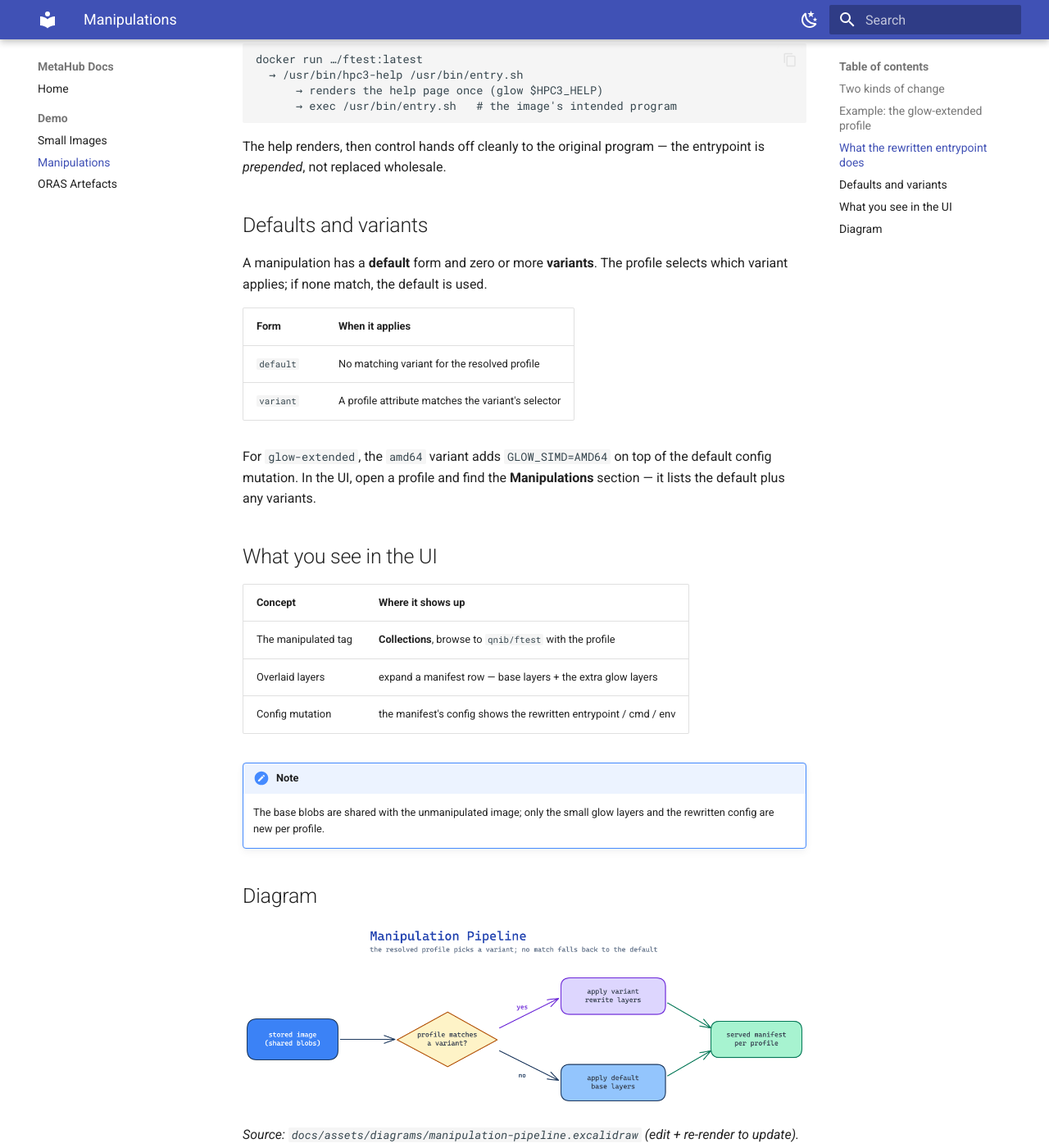
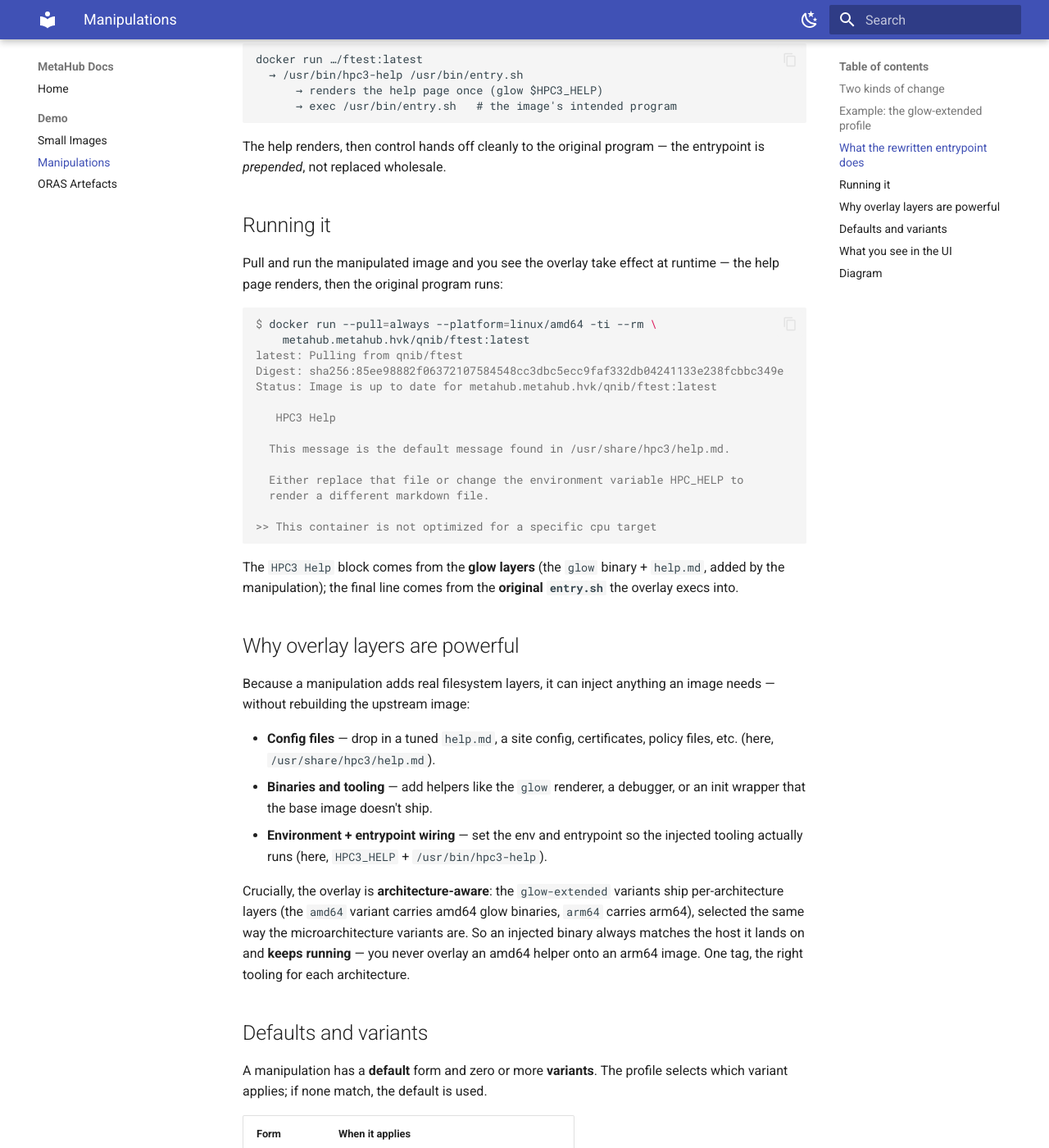
Before and after one commit to MetaHub-Registry/metahub-docs, an MkDocs documentation site: the page built from docs/manipulations.md, in a window 1280 px wide and 1400 px high, scrolled down 2110 px. Shown: the whole window at 82% size. Built offline with MkDocs 1.6.1 and Material for MkDocs 9.7.7, drawn with Linux system fonts in a browser that asks for light colours.

Commit message:
docs: add glow-extended runtime run + explain architecture-aware overlays
Add the 'docker run' output (help page renders, then entry.sh runs) and a
'Why overlay layers are powerful' section: manipulations inject config
files, binaries and tooling without rebuilding upstream, and the overlay
is architecture-aware (per-arch glow layers) so injected binaries always
match the host and keep running.

````diff
--- a/docs/manipulations.md
+++ b/docs/manipulations.md
@@ -102,6 +102,51 @@ docker run …/ftest:latest
 The help renders, then control hands off cleanly to the original program — the
 entrypoint is *prepended*, not replaced wholesale.
 
+## Running it
+
+Pull and run the manipulated image and you see the overlay take effect at
+runtime — the help page renders, then the original program runs:
+
+```console
+$ docker run --pull=always --platform=linux/amd64 -ti --rm \
+    metahub.metahub.hvk/qnib/ftest:latest
+latest: Pulling from qnib/ftest
+Digest: sha256:85ee98882f06372107584548cc3dbc5ecc9faf332db04241133e238fcbbc349e
+Status: Image is up to date for metahub.metahub.hvk/qnib/ftest:latest
+
+   HPC3 Help
+
+  This message is the default message found in /usr/share/hpc3/help.md.
+
+  Either replace that file or change the environment variable HPC_HELP to
+  render a different markdown file.
+
+>> This container is not optimized for a specific cpu target
+```
+
+The `HPC3 Help` block comes from the **glow layers** (the `glow` binary +
+`help.md`, added by the manipulation); the final line comes from the **original
+`entry.sh`** the overlay execs into.
+
+## Why overlay layers are powerful
+
+Because a manipulation adds real filesystem layers, it can inject anything an
+image needs — without rebuilding the upstream image:
+
+- **Config files** — drop in a tuned `help.md`, a site config, certificates,
+  policy files, etc. (here, `/usr/share/hpc3/help.md`).
+- **Binaries and tooling** — add helpers like the `glow` renderer, a debugger,
+  or an init wrapper that the base image doesn't ship.
+- **Environment + entrypoint wiring** — set the env and entrypoint so the
+  injected tooling actually runs (here, `HPC3_HELP` + `/usr/bin/hpc3-help`).
+
+Crucially, the overlay is **architecture-aware**: the `glow-extended` variants
+ship per-architecture layers (the `amd64` variant carries amd64 glow binaries,
+`arm64` carries arm64), selected the same way the microarchitecture variants
+are. So an injected binary always matches the host it lands on and **keeps
+running** — you never overlay an amd64 helper onto an arm64 image. One tag, the
+right tooling for each architecture.
+
 ## Defaults and variants
 
 A manipulation has a **default** form and zero or more **variants**. The profile
````
